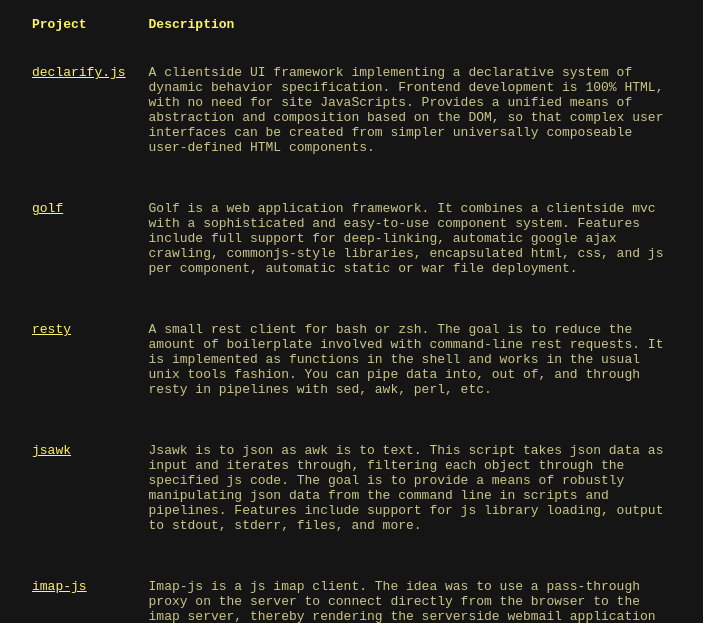
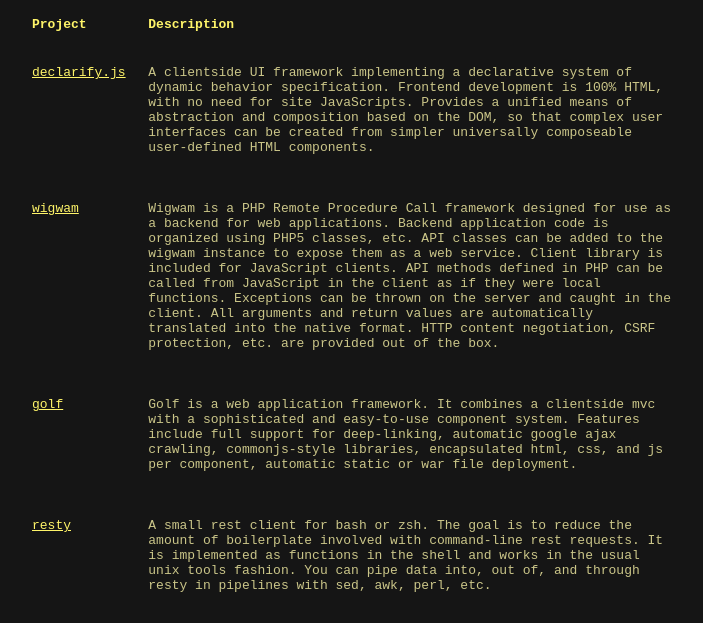
Before and after one commit to micha/micha.github.com, a plain HTML site: page index.html in a window 1280 px wide. Shown: the part 166-789 px from the top of the page, without its empty margins (288-991 px from the left). Drawn offline with Linux system fonts and the light colour scheme.

Commit message:
add wigwam

```diff
--- a/index.html
+++ b/index.html
@@ -66,6 +66,21 @@
           of abstraction and composition based on the DOM, so that complex
           user interfaces can be created from simpler universally composeable
           user-defined HTML components.</p>
+        </td>
+      </tr>
+      <tr>
+        <td valign="top"><p><a href="http://github.com/micha/wigwam">wigwam</a></p>
+        </td>
+        <td><p>Wigwam is a PHP Remote Procedure Call framework designed for
+          use as a backend for web applications. Backend application code is
+          organized using PHP5 classes, etc. API classes can be added to the
+          wigwam instance to expose them as a web service. Client library is
+          included for JavaScript clients. API methods defined in PHP can be
+          called from JavaScript in the client as if they were local functions.
+          Exceptions can be thrown on the server and caught in the client. All
+          arguments and return values are automatically translated into the
+          native format. HTTP content negotiation, CSRF protection, etc. are
+          provided out of the box.</p>
         </td>
       </tr>
       <tr>
```
